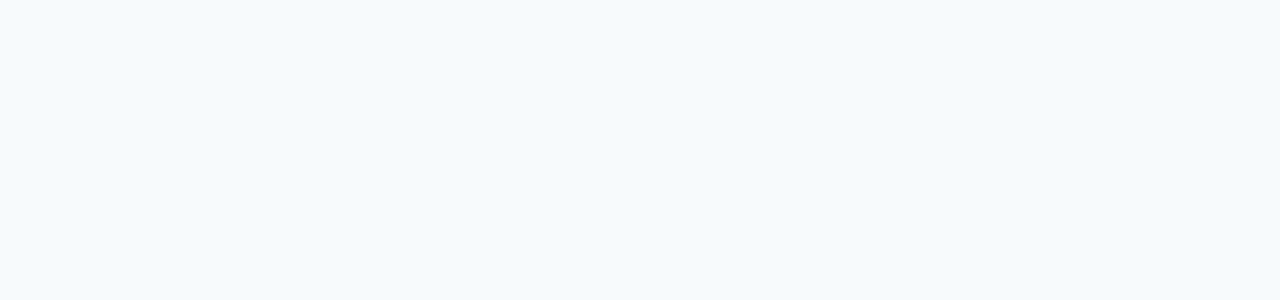
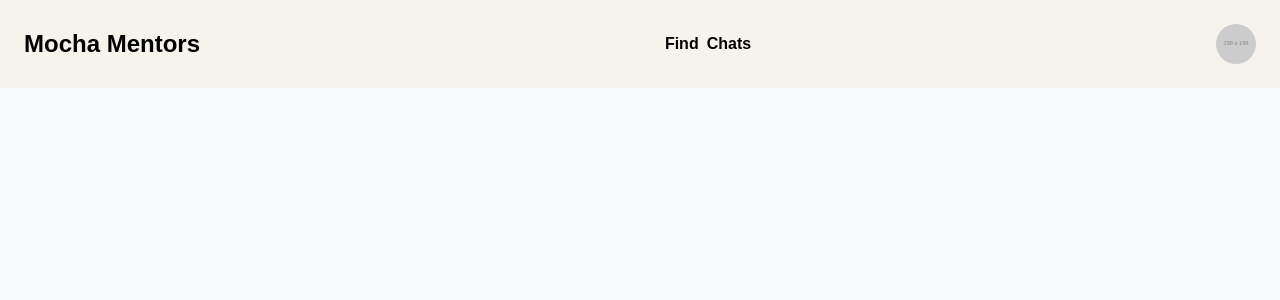
Before and after one commit to wangtony4005/coffeechat, a React (Vite) app in the folder frontend/: page /mentee-dashboard in a window 1280 px wide. Before the commit this address had no page. Shown: the top 300 px of the page. Built offline with nearby package versions, Linux system fonts and the light colour scheme.

Commit message:
Dashboard: Added routes, created relevant files

```diff
--- a/frontend/src/App.jsx
+++ b/frontend/src/App.jsx
@@ -7,6 +7,7 @@ import Homepage from "./pages/Homepage";
 import Find from "./pages/Find";
 import MentorProfile from "./pages/MentorProfile";
 import MenteeProfile from "./pages/MenteeProfile";
+import MenteeDashboard from "./pages/MenteeDashboard";
 
 import "./App.css";
 
@@ -67,6 +68,12 @@ function App() {
             </ProtectedRoute>
           }
         />
+        <Route
+          path="/mentee-dashboard"
+          element={
+              <MenteeDashboard />
+          }
+        />
       </Routes>
     </BrowserRouter>
   );
--- /dev/null
+++ b/frontend/src/pages/MenteeDashboard.jsx
@@ -0,0 +1,12 @@
+import React from "react";
+import LogggedNavbar from "../components/LogggedNavbar";
+
+function MenteeDashboard() {
+    return (
+        <div>
+            <LogggedNavbar />
+        </div>
+    );
+}
+
+export default MenteeDashboard
```
